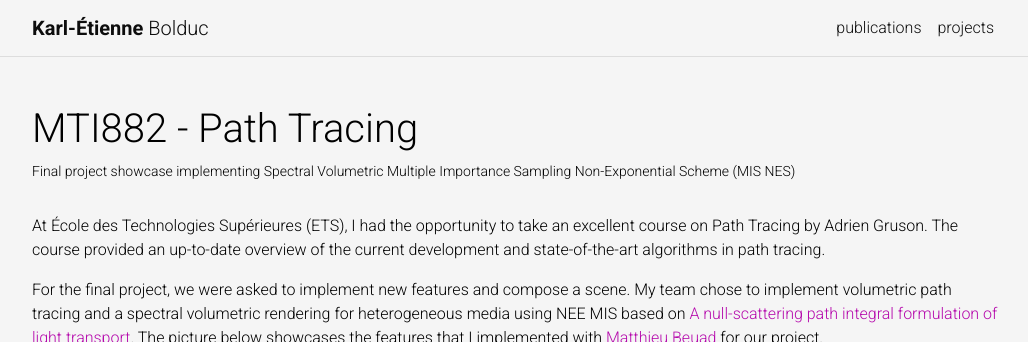
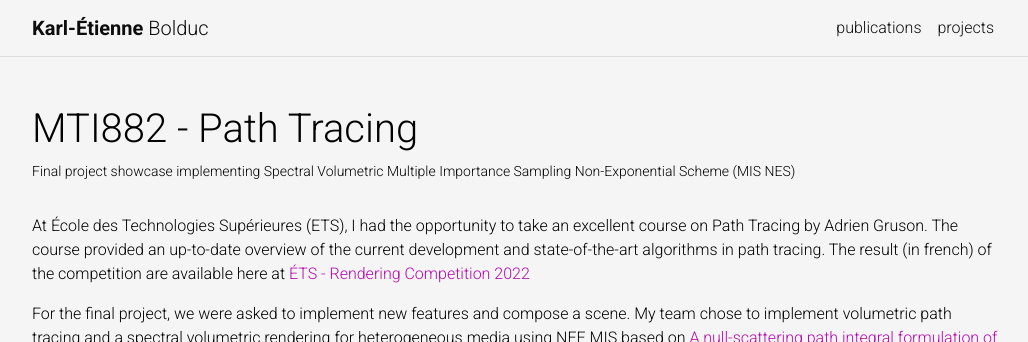
Before and after one commit to bolducke/bolducke.github.io, a Jekyll site: the page built from _projects/mti882_path_tracer.md, in a window 1280 px wide and 900 px high, cut to the strip 0-342 px from the top of the window. Shown: the whole strip, without its empty margins (123-1151 px from the left). Built offline with Jekyll 4.4.1, drawn with Linux system fonts in a browser that asks for light colours; comment, search, counter and statistics services are not loaded; a style sheet for code colours, icons or effects is not loaded.

Commit message:
Update projects mti882_path_tracer

```diff
--- a/_projects/mti882_path_tracer.md
+++ b/_projects/mti882_path_tracer.md
@@ -7,7 +7,7 @@ importance: 2
 category: formal education
 ---
 
-At École des Technologies Supérieures (ETS), I had the opportunity to take an excellent course on Path Tracing by Adrien Gruson. The course provided an up-to-date overview of the current development and state-of-the-art algorithms in path tracing.
+At École des Technologies Supérieures (ETS), I had the opportunity to take an excellent course on Path Tracing by Adrien Gruson. The course provided an up-to-date overview of the current development and state-of-the-art algorithms in path tracing. The result (in french) of the competition are available here at [ÉTS - Rendering Competition 2022](https://profs.etsmtl.ca/agruson/competition/2022/)
 
 For the final project, we were asked to implement new features and compose a scene. My team chose to implement volumetric path tracing and a spectral volumetric rendering for heterogeneous media using NEE MIS based on [A null-scattering path integral formulation of light transport](https://dl.acm.org/doi/pdf/10.1145/3306346.3323025). The picture below showcases the features that I implemented with [Matthieu Beuad](https://www.linkedin.com/in/matthieu-beaud/) for our project.
 
```
